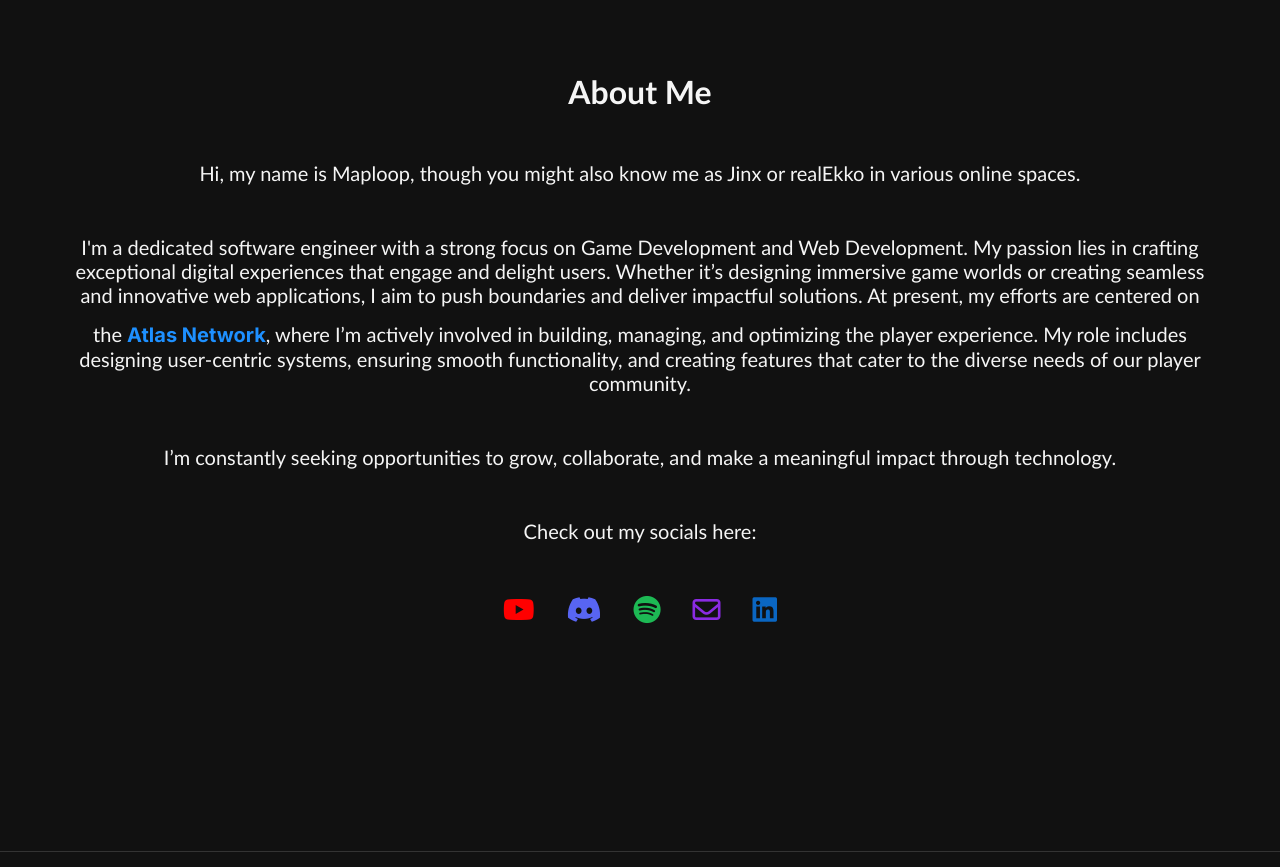
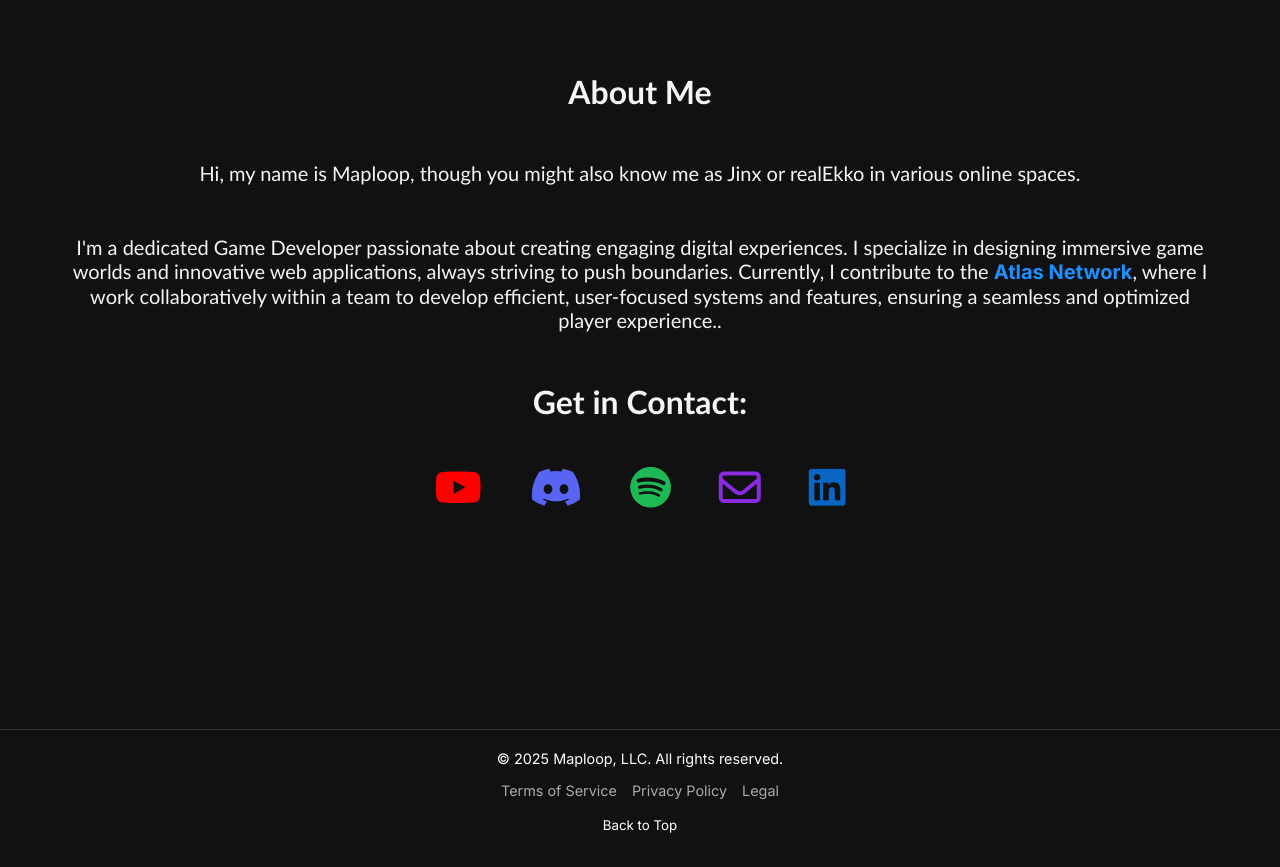
Before and after one commit to Maploop/maploop.github.io, a PHP site: page / in a window 1280 px wide; the page is wider, and only the part inside the window is pictured. Shown: the part 746-1613 px from the top of that part. After the commit the page ends 1579 px from the top of that part, so only its background shows below. Run offline with PHP 8.4, Linux system fonts and the light colour scheme.

Commit message:
ok for now

```diff
--- a/ARCHIVE/main_style.css
+++ b/ARCHIVE/main_style.css
@@ -449,6 +449,7 @@ footer {
     justify-content: center;
     gap: 2rem;
     margin-top: 1rem;
+    scale: 1.5;
 }
 
 .social-link {
@@ -566,7 +567,7 @@ footer {
     text-decoration: none;
     font-weight: bold;
     display: inline-block;
-    margin-top: 1rem;
+    /* margin-top: 1rem; */
 }
 
 .pretty-a:hover {
--- a/index.html
+++ b/index.html
@@ -313,12 +313,9 @@
         <div id="slide-0">
             <h1 class="section-title">About Me</h1>
             <p class="bigger section-description">Hi, my name is Maploop, though you might also know me as Jinx or realEkko in various online spaces.</p>
-            <p class="bigger section-description">I'm a dedicated software engineer with a strong focus on Game Development and Web Development. My passion lies in crafting exceptional digital experiences that engage and delight users. Whether it’s designing immersive game worlds or creating seamless and innovative web applications, I aim to push boundaries and deliver impactful solutions.
+            <p class="bigger section-description">I'm a dedicated Game Developer passionate about creating engaging digital experiences. I specialize in designing immersive game worlds and innovative web applications, always striving to push boundaries. Currently, I contribute to the <a href="https://discord.gg/paper" class="pretty-a">Atlas Network</a>, where I work collaboratively within a team to develop efficient, user-focused systems and features, ensuring a seamless and optimized player experience..</p>
 
-                At present, my efforts are centered on the <a class="pretty-a" href="https://discord.gg/paper"> Atlas Network</a>, where I’m actively involved in building, managing, and optimizing the player experience. My role includes designing user-centric systems, ensuring smooth functionality, and creating features that cater to the diverse needs of our player community.</p>
-                <p class="bigger section-description">I’m constantly seeking opportunities to grow, collaborate, and make a meaningful impact through technology.</p>
-
-            <p class="bigger section-description">Check out my socials here:</p>
+            <h1 class="section-title">Get in Contact:</h1>
             <div class="socials">
                 <a href="https://youtube.com/@Jinx_Luvr" target="_blank" rel="noopener noreferrer" class="social-link youtube">
                     <i class="fab fa-youtube"></i>
@@ -388,20 +385,20 @@
                     <a style="font-size: 30px;" href="https://the-atlas.net">Atlas Network</a>
                     <p style="color: var(--signature-blue); font-weight: bold;">February 2020 - Present</p>
                     <br>
-                    <p>• Communicate and manage multi-disciplinary teams of engineers, designers, producers, and clients on a daily basis</p>
-                    <p>• Work with a variety of different languages, platforms, frameworks, and content management systems such as Java, JSP, JavaScript and Python</p>
-                    <p>• Contributed extensively to AtlasRedisAPI, a Java library aimed to make utilizing Redis messaging systems easier</p>
-                    <p>• Write modern, performant, maintainable code for a diverse array of client and internal projects</p>
+                    <p><i style="color: var(--signature-purple); margin-top: 10px;" class="fa-solid fa-check"></i> Communicate and manage multi-disciplinary teams of engineers, designers, producers, and clients on a daily basis</p>
+                    <p><i style="color: var(--signature-purple); margin-top: 10px;" class="fa-solid fa-check"></i> Work with a variety of different languages, platforms, frameworks, and content management systems such as Java, JSP, JavaScript and Python</p>
+                    <p><i style="color: var(--signature-purple); margin-top: 10px;" class="fa-solid fa-check"></i> Contributed extensively to AtlasRedisAPI, a Java library aimed to make utilizing Redis messaging systems easier</p>
+                    <p><i style="color: var(--signature-purple); margin-top: 10px;" class="fa-solid fa-check"></i> Develope modern, performant, maintainable code for a diverse array of client and internal projects</p>
                 </div>
                 <div class="card">
                     <a style="font-size: 30px;" href="https://trexmine.com">Trex Mine</a>
                     <p style="color: var(--signature-blue); font-weight: bold;">July 2020 - May 2021</p>
-                    <p style="color: gray;">Left due to incompitence of certain co-workers.</p>
                     <br>
-                    <p>• Handle MySQL database management</p>
-                    <p>• Work with a variety of different languages, platforms, frameworks, and content management systems such as MySQL, Perodactyl</p>
-                    <p>• Write modern, performant, maintainable code for a diverse array of client and internal projects</p>
-                    <p>•  Contributed extensively to TrexMine's custom BedWars plugin, fixing bugs and adding new features</p>
+                    <p><i style="color: var(--signature-purple); margin-top: 10px;" class="fa-solid fa-check"></i> Collaborated effectively within a dynamic team of over 10 skilled professionals, fostering a productive and enjoyable working environment.</p>
+                    <p><i style="color: var(--signature-purple); margin-top: 10px;" class="fa-solid fa-check"></i> Handle MySQL databases</p>
+                    <p><i style="color: var(--signature-purple); margin-top: 10px;" class="fa-solid fa-check"></i> Work with a variety of different languages, platforms, frameworks, and content management systems such as MySQL, Perodactyl</p>
+                    <p><i style="color: var(--signature-purple); margin-top: 10px;" class="fa-solid fa-check"></i> Develope modern, performant, maintainable code for a diverse array of client and internal projects</p>
+                    <p><i style="color: var(--signature-purple); margin-top: 10px;" class="fa-solid fa-check"></i> Contributed extensively to TrexMine's custom BedWars plugin, fixing bugs and adding new features</p>
                 </div>
             </div>
         </div>
```
